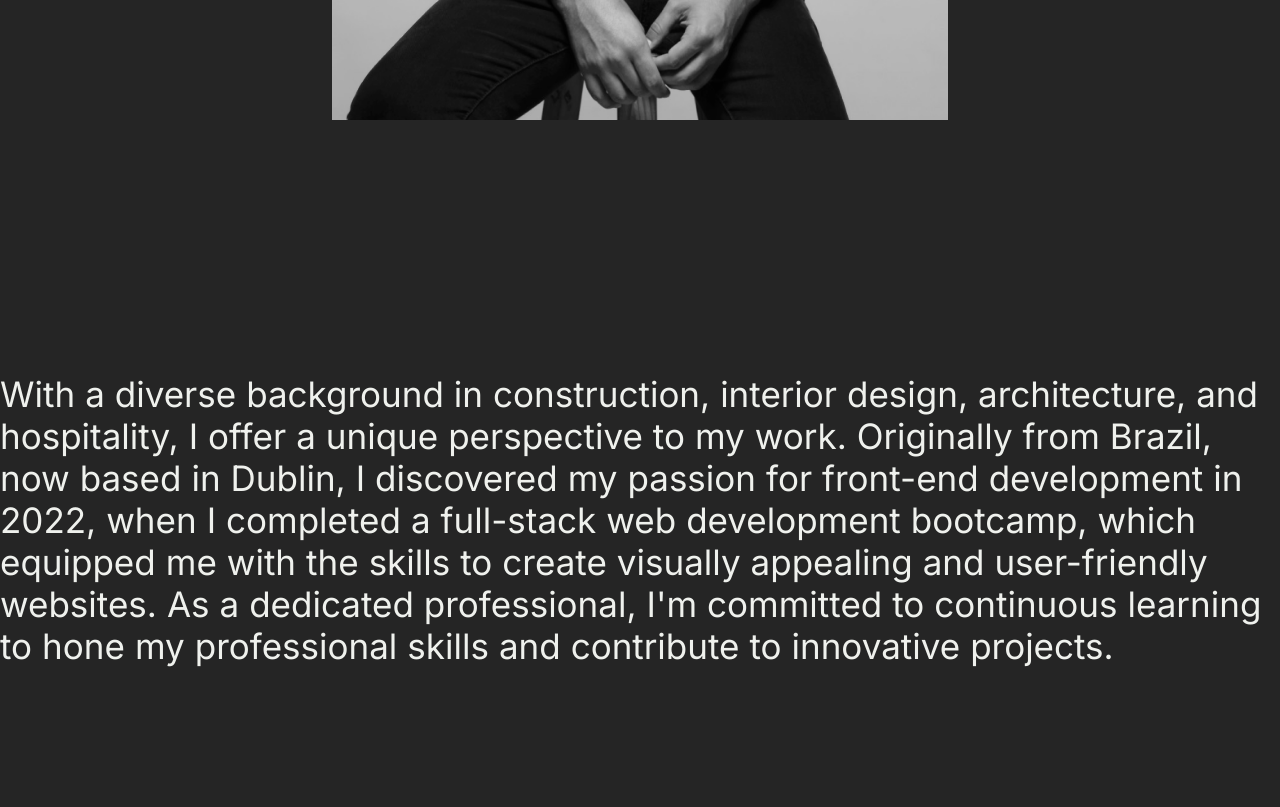
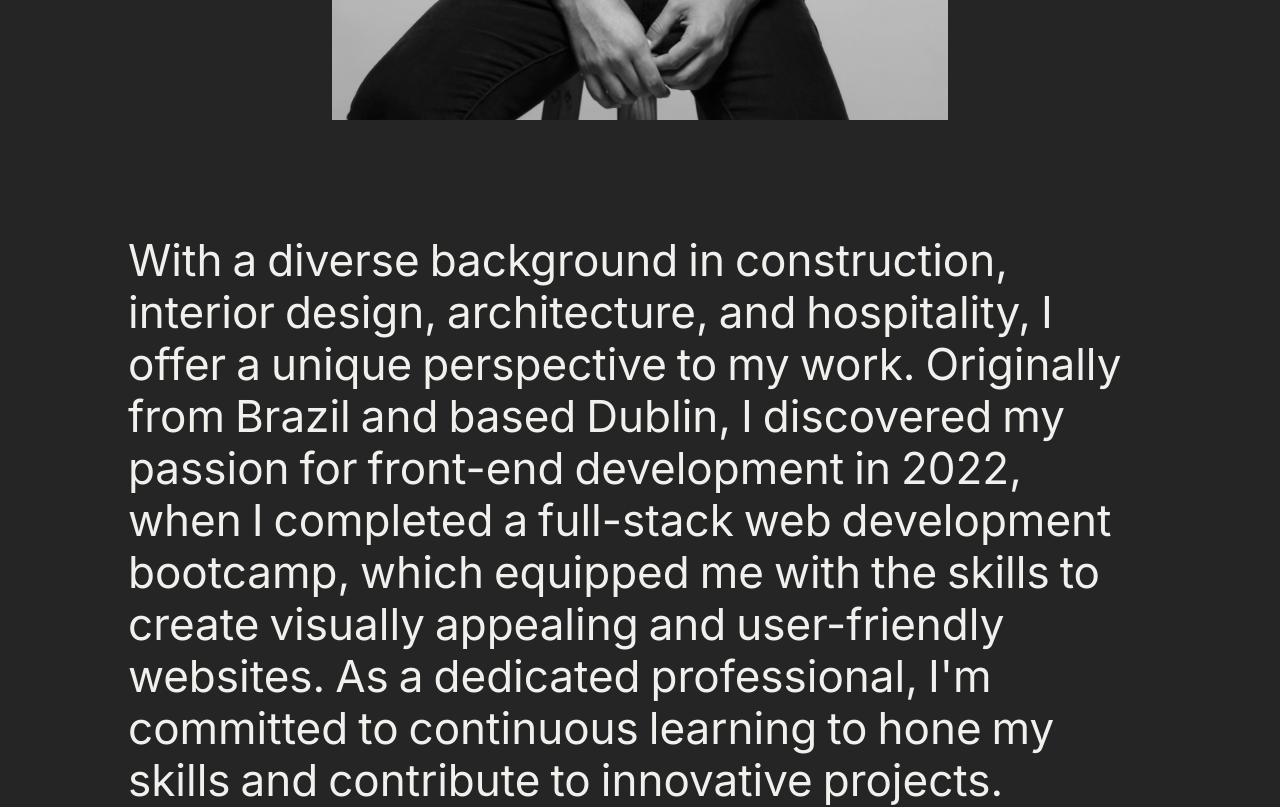
Before and after one commit to t-minini/my-website-v3, a React (Create React App) app: page / in a window 1280 px wide. Shown: the part 680-1487 px from the top of the page. Built offline with nearby package versions, Linux system fonts and the light colour scheme; a web font is replaced by a local one.

Commit message:
updating design and media queries

```diff
--- a/src/App.module.css
+++ b/src/App.module.css
@@ -24,6 +24,8 @@
   --sugiyama: 'Dr Sugiyama', cursive;
 
   --content-width: 1024px;
+  --padding-s: 2rem;
+  --padding-m: 3rem;
 }
 
 html {
--- a/src/components/about/About.jsx
+++ b/src/components/about/About.jsx
@@ -2,7 +2,7 @@ import style from './About.module.css';
 import { motion } from 'framer-motion';
 
 export function About() {
-  const text = `With a diverse background in construction, interior design, architecture, and hospitality, I offer a unique perspective to my work. Originally from Brazil, now based in Dublin, I discovered my passion for front-end development in 2022, when I completed a full-stack web development bootcamp, which equipped me with the skills to create visually appealing and user-friendly websites. As a dedicated professional, I'm committed to continuous learning to hone my professional skills and contribute to innovative projects.`;
+  const text = `With a diverse background in construction, interior design, architecture, and hospitality, I offer a unique perspective to my work. Originally from Brazil and based Dublin, I discovered my passion for front-end development in 2022, when I completed a full-stack web development bootcamp, which equipped me with the skills to create visually appealing and user-friendly websites. As a dedicated professional, I'm committed to continuous learning to hone my skills and contribute to innovative projects.`;
 
   const words = text.split(' ');
 
--- a/src/components/about/About.module.css
+++ b/src/components/about/About.module.css
@@ -1,10 +1,14 @@
 .about {
-  /* min-width: 100vw; */
   min-height: 100dvh;
   background-color: var(--black);
   display: flex;
   flex-direction: column;
+  align-items: center;
   justify-content: center;
+}
+
+.container {
+  max-width: var(--content-width);
 }
 
 .about span.word {
@@ -20,106 +24,127 @@
   color: var(--orange);
 }
 
-/* SMARTPHONES PORTRAIT - SHORTER SCREENS */
+/* SMARTPHONES - SHORTER SCREENS (PORTRAIT) */
 @media only screen and (max-width: 480px) and (orientation: portrait) {
   .about {
-    padding-left: 2rem;
-    padding-right: 2rem;
+    padding-left: var(--padding-s);
+    padding-right: var(--padding-s);
   }
 
   .about span.word {
+    /* background-color: aquamarine; */
     font-size: 2.2rem;
     line-height: 2.8rem;
     margin-right: 0.6rem;
   }
 }
 
-/* SMARTPHONES PORTRAIT - TALLER SCREENS */
-@media only screen and (min-width: 390px) and (orientation: portrait) {
+/* SMARTPHONES - SHORTER SCREENS (LANDSCAPE) */
+@media only screen and (min-width: 665px) and (orientation: landscape) {
+  .about {
+    padding-left: var(--padding-s);
+    padding-right: var(--padding-s);
+  }
+
   .about span.word {
-    /* background-color: red; */
-    font-size: 2.7rem;
-    margin-right: 0.5rem;
+    /* background-color: aquamarine; */
+    font-size: 2.2rem;
+    line-height: 2.8rem;
+    margin-right: 0.6rem;
   }
 }
 
-/* SMARTPHONES LANDSCAPE - SHORTER SCREENS */
-@media only screen and (min-width: 665px) and (orientation: landscape) {
+/* SMARTPHONES - TALLER SCREENS (PORTRAIT) */
+@media only screen and (min-width: 390px) and (orientation: portrait) {
+  .about {
+    padding-left: var(--padding-s);
+    padding-right: var(--padding-s);
+  }
+
   .about span.word {
-    /* background-color: aquamarine; */
-    font-size: 2.1rem;
-    margin-right: 0.5rem;
+    /* background-color: blueviolet; */
+    font-size: 2.4rem;
+    line-height: 3rem;
+    margin-right: 0.8rem;
   }
 }
 
-/* SMARTPHONES LANDSCAPE - TALLER SCREENS */
+/* SMARTPHONES - TALLER SCREENS (LANDSCAPE) */
 @media only screen and (min-width: 843px) and (orientation: landscape) {
   .about span.word {
     /* background-color: blueviolet; */
     font-size: 2.4rem;
-    margin-right: 0.4rem;
+    line-height: 3rem;
+    margin-right: 0.8rem;
   }
 }
 
-/* TABLETS PORTRAIT */
+/* IPAD MINI (PORTRAIT) */
 @media only screen and (min-width: 767px) and (orientation: portrait) {
+  .about {
+    padding-left: var(--padding-m);
+    padding-right: var(--padding-m);
+  }
+
   .about span.word {
     /* background-color: chartreuse; */
-    font-size: 3.8rem;
+    font-size: 4rem;
+    line-height: 5.2rem;
     margin-right: 1rem;
   }
 }
 
-/* TABLETS LANDSCAPE */
+/* IPAD MINI (LANDSCAPE) */
 @media only screen and (min-width: 1023px) and (orientation: landscape) {
   .about span.word {
-    /* background-color: coral; */
-    font-size: 3.4rem;
-    margin-right: 0.5rem;
+    /* background-color: chartreuse; */
+    font-size: 4rem;
+    line-height: 5rem;
+    margin-right: 0.8rem;
   }
 }
 
-/* SMALL SCREENS, LAPTOPS PORTRAIT */
+/* IPAD AIR (PORTRAIT) */
 @media only screen and (min-width: 769px) and (orientation: portrait) {
+
+}
+
+/* IPAD AIR (LANDSCAPE) */
+@media only screen and (min-width: 1179px) and (orientation: landscape) {
   .about span.word {
-    /* background-color: aquamarine; */
-    font-size: 4rem;
+    /* background-color:deeppink; */
+    font-size: 4.4rem;
+    line-height: 5.2rem;
     margin-right: 1rem;
   }
 }
 
-/* SMALL SCREENS, LAPTOPS LANDSCAPE */
-@media only screen and (min-width: 1179px) and (orientation: landscape) {
+/* IPAD PRO (PORTRAIT) */
+@media only screen and (min-width: 1023px) and (orientation: portrait) {
   .about span.word {
-    /* background-color: chocolate; */
-    font-size: 3.5rem;
-    margin-right: 1rem;
+    /* background-color:goldenrod; */
+    font-size: 4.6rem;
+    line-height: 5.8rem;
+    margin-right: 1.4rem;
   }
 }
 
-/* DESKTOPS, LARGE SCREENS PORTRAIT */
-@media only screen and (min-width: 1023px) and (orientation: portrait) {
+/* MACBOOK PRO 14" and IPAD PRO (LANDSCAPE) */
+@media only screen and (min-width: 1365px) and (orientation: landscape) {
   .about span.word {
-    /* background-color: darkcyan; */
+    /* background-color:goldenrod; */
     font-size: 5rem;
-    margin-right: 1.3rem;
+    line-height: 5.2rem;
+    margin-right: 1.2rem;
   }
 }
 
-/* DESKTOPS, LARGE SCREENS LANDSCAPE */
-@media only screen and (min-width: 1365px) and (orientation: landscape) {
+/* MONITORS (LANDSCAPE) */
+@media only screen and (min-width: 1520px) and (orientation: landscape) {
   .about span.word {
-    /* background-color: hotpink; */
-    font-size: 4.3rem;
-    margin-right: 1.1rem;
+    /* background-color:plum; */
+    font-size: 5rem;
+    line-height: 5.2rem;
+    margin-right: 1.2rem;
   }
 }
-
-/* EXTRA LARGE SCREENS, TV PORTRAIT */
-@media only screen and (min-width: 1520px) and (orientation: landscape) {
-  .about span.word {
-    /* background-color: cornflowerblue; */
-    font-size: 4.5rem;
-    margin-right: 0.7rem;
-  }
-}
```
